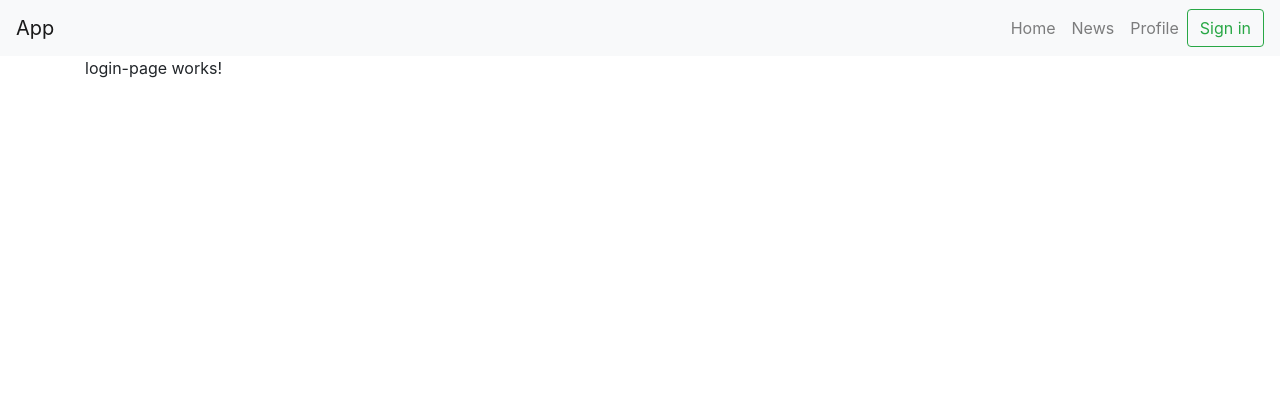
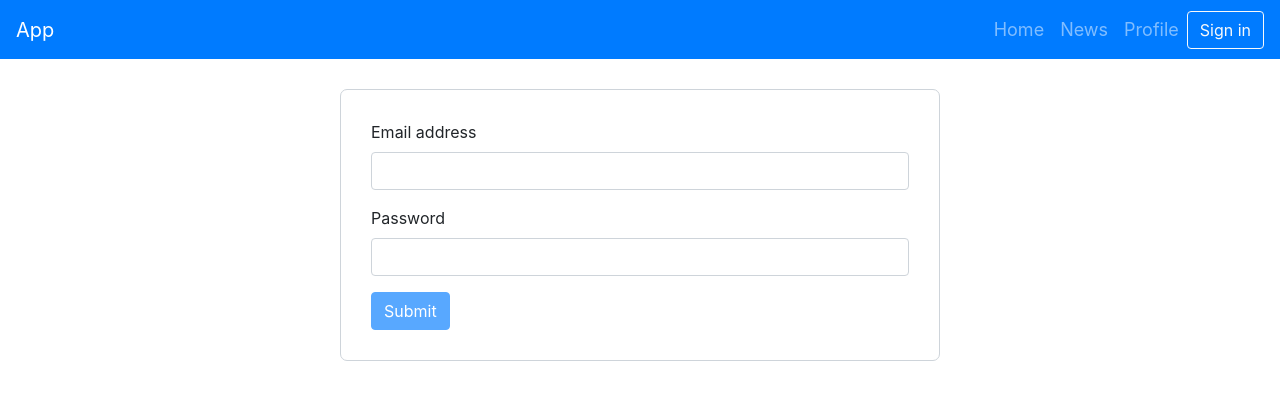
Before and after one commit to marchalmorel/test2, an Angular app: page /login in a window 1280 px wide. Shown: the top 400 px of the page. Built offline with nearby package versions, Linux system fonts and the light colour scheme.

Commit message:
created submit form

```diff
--- a/src/app/app.component.html
+++ b/src/app/app.component.html
@@ -1,4 +1,4 @@
-<nav class="navbar navbar-expand-lg navbar-light bg-light">
+<nav class="navbar navbar-expand-lg navbar-dark bg-primary header">
   <a class="navbar-brand" routerLink="/">App</a>
   <button class="navbar-toggler" type="button" (click)="toggleNavBar()"
           data-toggle="collapse" data-target="#navbarSupportedContent"
@@ -28,7 +28,7 @@
       </li>
     </ul>
 
-      <button class="btn btn-outline-success my-2 my-sm-0" routerLink="/login" type="submit">Sign in</button>
+      <button class="btn btn-outline-light my-2 my-sm-0" routerLink="/login" type="submit">Sign in</button>
   </div>
 </nav>
 
--- a/src/app/app.component.scss
+++ b/src/app/app.component.scss
@@ -0,0 +1,3 @@
+.header {
+  font-size: 18px;
+}
--- a/src/app/app.module.ts
+++ b/src/app/app.module.ts
@@ -1,7 +1,7 @@
 import { BrowserModule } from '@angular/platform-browser';
 import { NgModule } from '@angular/core';
 import {HttpClientModule} from "@angular/common/http";
-import {FormsModule} from "@angular/forms";
+import {FormsModule, ReactiveFormsModule} from "@angular/forms";
 import {NgbModule} from '@ng-bootstrap/ng-bootstrap';
 
 import { AppRoutingModule } from './app-routing.module';
@@ -23,6 +23,7 @@ import { LoginPageComponent } from './login-page/login-page.component';
     FormsModule,
     HttpClientModule,
     NgbModule,
+    ReactiveFormsModule,
   ],
   providers: [],
   bootstrap: [AppComponent]
--- a/src/app/login-page/login-page.component.html
+++ b/src/app/login-page/login-page.component.html
@@ -1 +1,24 @@
-<p>login-page works!</p>
+<form class="form" [formGroup]="form" (ngSubmit)="submit()">
+  <div class="form-group">
+
+    <label for="email">Email address</label>
+    <input type="email" class="form-control" id="email" aria-describedby="emailHelp" formControlName="email"
+           [ngClass]="{'is-invalid': form.get('email').invalid && form.get('email').touched,
+                       'is-valid': form.get('email').valid}">
+    <div class="invalid-feedback">
+      Invalid email address
+    </div>
+  </div>
+
+  <div class="form-group">
+    <label for="password">Password</label>
+    <input type="password" class="form-control" id="password" formControlName="password"
+           [ngClass]="{'is-invalid': form.get('password').invalid && form.get('password').touched,
+                       'is-valid': form.get('password').valid}">
+    <div class="invalid-feedback">
+      Password must be 5 characters at minimum
+    </div>
+
+  </div>
+  <button type="submit" class="btn btn-primary btnCursor" [disabled]="form.invalid" >Submit</button>
+</form>
--- a/src/app/login-page/login-page.component.scss
+++ b/src/app/login-page/login-page.component.scss
@@ -0,0 +1,7 @@
+.form {
+  padding: 30px;
+  border: 1px solid #ced4da;
+  border-radius: 7px;
+  max-width: 600px;
+  margin: 30px auto;
+}
--- a/src/app/login-page/login-page.component.ts
+++ b/src/app/login-page/login-page.component.ts
@@ -1,4 +1,5 @@
 import { Component, OnInit } from '@angular/core';
+import {FormControl, FormGroup, Validators} from "@angular/forms";
 
 @Component({
   selector: 'app-login-page',
@@ -6,10 +7,27 @@ import { Component, OnInit } from '@angular/core';
   styleUrls: ['./login-page.component.scss']
 })
 export class LoginPageComponent implements OnInit {
+  form: FormGroup;
 
   constructor() { }
 
   ngOnInit() {
+    this.form = new FormGroup({
+      email: new FormControl('', [
+        Validators.required,
+        Validators.email
+      ]),
+      password: new FormControl('', [
+        Validators.required,
+        Validators.minLength(5)
+      ])
+    })
+  }
+
+  submit() {
+    if (this.form.valid) {
+      console.log('awd');
+    }
   }
 
 }
--- a/src/styles.scss
+++ b/src/styles.scss
@@ -1 +1,5 @@
-/* You can add global styles to this file, and also import other style files */
+.btnCursor {
+  &[disabled] {
+    cursor: no-drop;
+  }
+}
```
